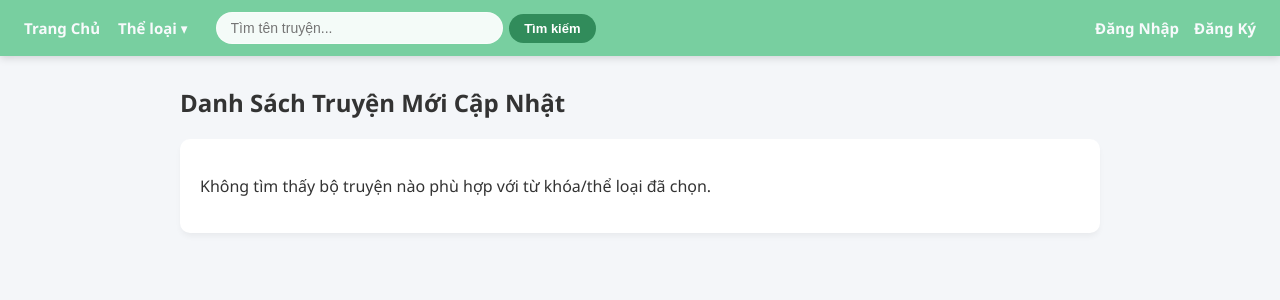
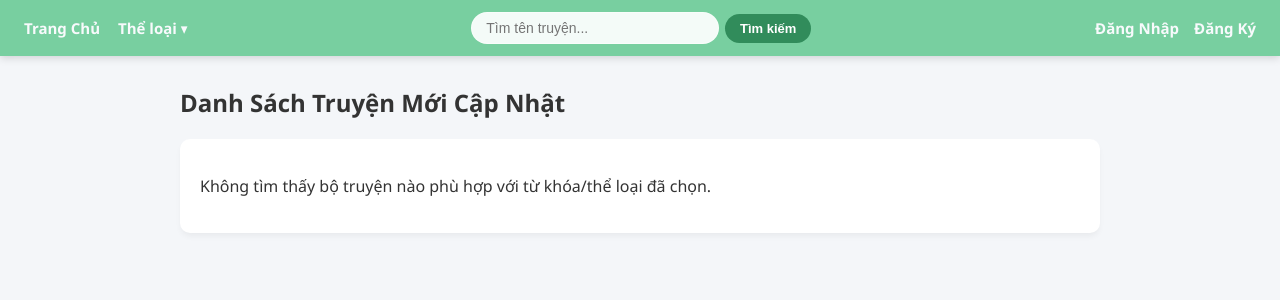
Before and after one commit to moclanngoc83-sudo/node-aws-demo, a Node server app: page / in a window 1280 px wide. Shown: the top 300 px of the page. Run offline with Node 20, Linux system fonts and the light colour scheme; data comes from the database, SQL or seed files in the repository; data that the repository does not hold is empty; some libraries are stand-ins or nearby versions.

Commit message:
Move search bar to the right side of navbar

```diff
--- a/views/index.ejs
+++ b/views/index.ejs
@@ -48,8 +48,8 @@
             display: flex;
             align-items: center;
             gap: 6px;
-            margin: 0 10px;
-            flex: 1;
+            margin-left: auto;
+            width: 340px;
             max-width: 380px;
         }
         .nav-search-input {
```
